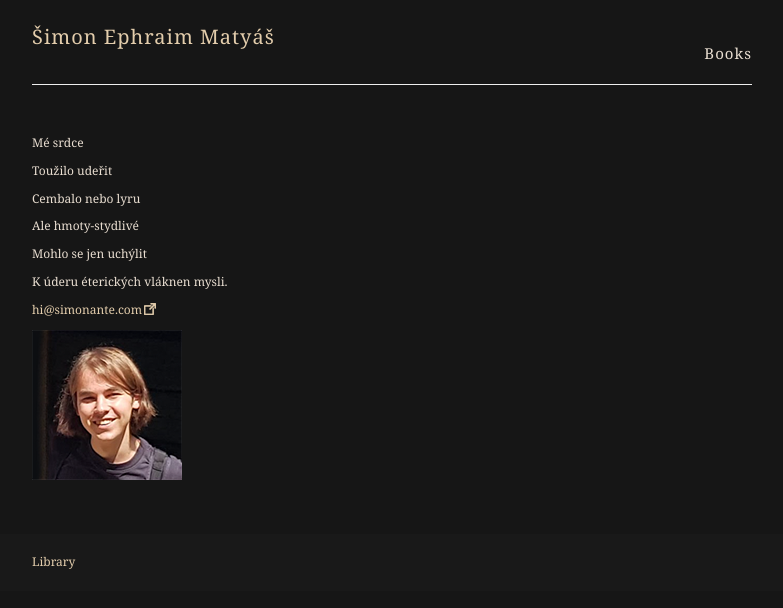
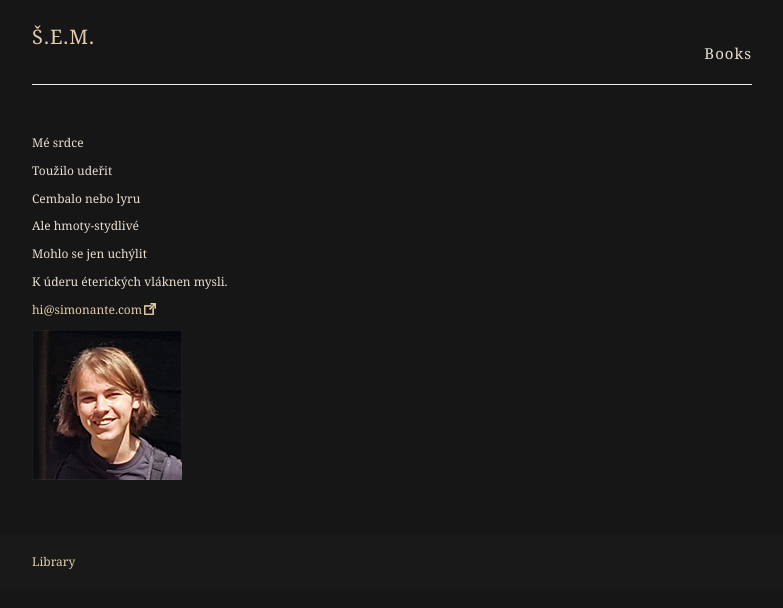
Before and after one commit to simonante/shimonem, a Jekyll site: the page built from index.md, in a window 1280 px wide. Shown: the top 608 px of the page, without its empty margins (248-1031 px from the left). Built offline with Jekyll 4.4.1, drawn with Linux system fonts in a browser that asks for light colours.

Commit message:
Update _config.yml

```diff
--- a/_config.yml
+++ b/_config.yml
@@ -3,7 +3,7 @@
 #
 
 # Name of your site (displayed in the header)
-name: Šimon Ephraim Matyáš
+name: Š.E.M.
 
 # Short bio or description (displayed in the header)
 description:
```
